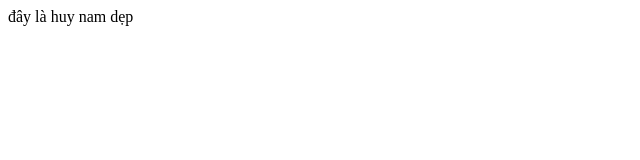
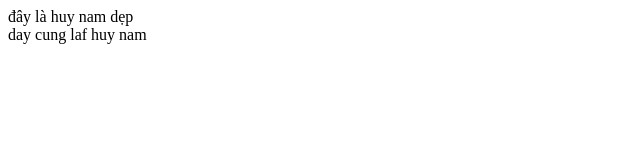
Before and after one commit to huynam-lab/example, a plain HTML site: page index.html in a window 1280 px wide. Shown: the whole page, without its empty margins (0-640 px from the left). Drawn offline with Linux system fonts and the light colour scheme.

Commit message:
da thay doi

```diff
--- a/index.html
+++ b/index.html
@@ -7,5 +7,6 @@
 </head>
 <body>
     <div> đây là huy nam dẹp <i class="fa fa-train" aria-hidden="true"></i></div>
+    <div> day  cung laf huy nam </div>
 </body>
 </html>
```
Also changed, not shown: 1 other file.
